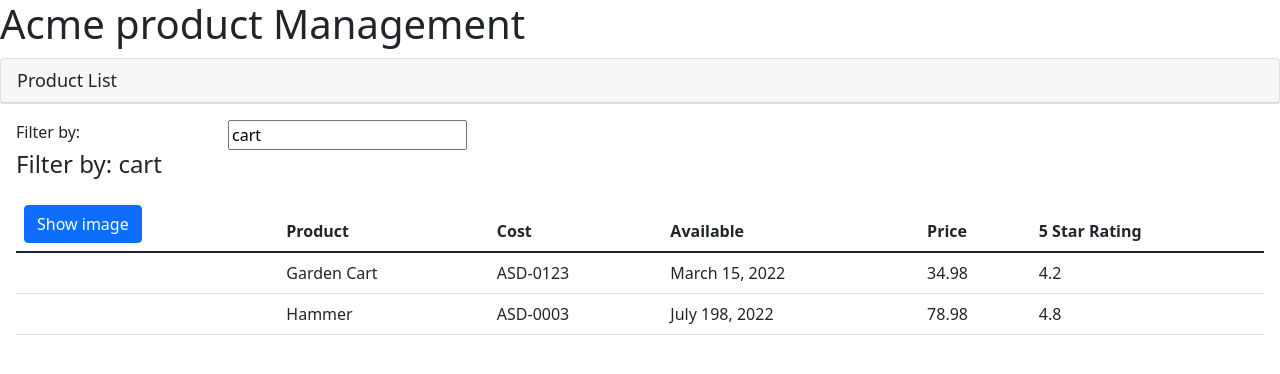
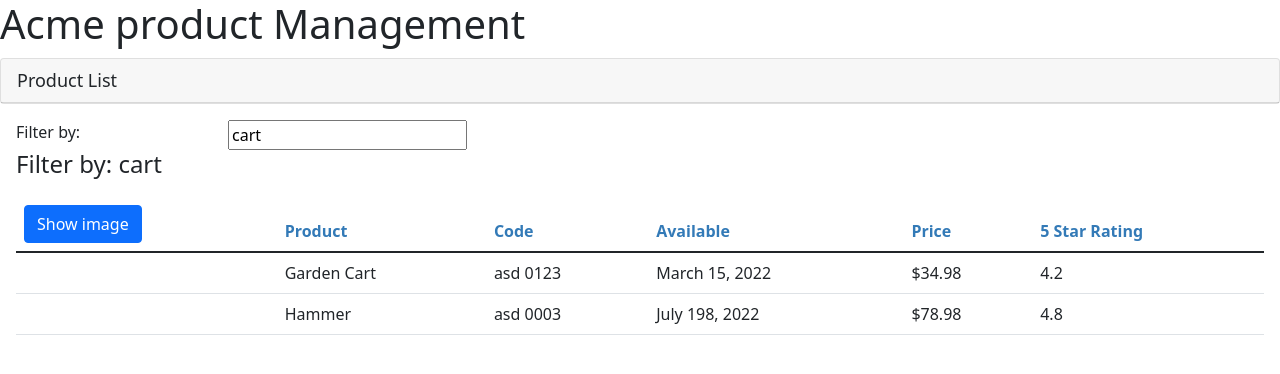
Before and after one commit to subarna-twayana/APM_Angular, an Angular app: page / in a window 1280 px wide. Shown: the top 374 px of the page. Built offline with nearby package versions, Linux system fonts and the light colour scheme.

Commit message:
Interface, encapsulation, lifecycle hooks and custom pipe

```diff
--- a/src/app/app.module.ts
+++ b/src/app/app.module.ts
@@ -4,11 +4,13 @@
 
 import { AppComponent } from './app.component';
 import { ProductListComponent } from './products/product-list.component';
+import { ConvertToSpacesPipe } from './shared/convert-to-space.pipe';
 
 @NgModule({
   declarations: [
     AppComponent,
-    ProductListComponent
+    ProductListComponent,
+    ConvertToSpacesPipe
   ],
   imports: [
     BrowserModule,
--- /dev/null
+++ b/src/app/products/product-list.component.css
@@ -0,0 +1,3 @@
+thead {
+    color: #337AB7;
+}
--- a/src/app/products/product-list.component.html
+++ b/src/app/products/product-list.component.html
@@ -28,7 +28,7 @@
                         </button>
                     </th>
                     <th>Product</th>
-                    <th>Cost</th>
+                    <th>Code</th>
                     <th>Available</th>
                     <th>Price</th>
                     <th>5 Star Rating</th>
@@ -44,9 +44,9 @@
                         [style.margin.px]= 'imageMargin'>
                     </td>
                     <td>{{product.productName}}</td>
-                    <td>{{product.productCode}}</td>
+                    <td>{{product.productCode | lowercase | convertToSpaces:'-'}}</td>
                     <td>{{product.releaseDate}}</td>
-                    <td>{{product.price}}</td>
+                    <td>{{product.price | currency:'USD':'symbol':'1.2-2'}}</td>
                     <td>{{product.starRating}}</td>
                 </tr>
             </tbody>
--- a/src/app/products/product-list.component.ts
+++ b/src/app/products/product-list.component.ts
@@ -1,17 +1,22 @@
-import { Component } from "@angular/core";
+import { Component, OnInit } from "@angular/core";
+import { IProduct } from "./product";
 
 @Component({
     selector: 'pm-products',
-    templateUrl: './product-list.Component.html'
+    templateUrl: './product-list.Component.html',
+    styleUrls: ['./product-list.component.css']
 })
 
-export class ProductListComponent {
+export class ProductListComponent implements OnInit{
+  ngOnInit(): void {
+    console.log ("Method not implemented.");
+  }
     pageTitle: string = 'Product List';
     imageWidth: number = 50;
     imageMargin: number = 2;
     showImage: boolean =false;
     listFilter: string = 'cart';
-    products: any[] =[
+    products: IProduct[] =[
         {
           "productId": 1,
           "productName": "Garden Cart",
--- /dev/null
+++ b/src/app/products/product.ts
@@ -0,0 +1,11 @@
+export interface IProduct {
+    productId: number;
+    productName: string;
+    productCode: string;
+    releaseDate: string;
+    description: string;
+    price: number;
+    starRating: number;
+    imageUrl: string;
+
+}
--- /dev/null
+++ b/src/app/shared/convert-to-space.pipe.ts
@@ -0,0 +1,11 @@
+import {Pipe, PipeTransform } from "@angular/core";
+
+@Pipe({
+    name: 'convertToSpaces'
+})
+
+export class ConvertToSpacesPipe {
+    transform(value: string, character: string): string {
+        return value.replace(character, ' ');
+    }
+}
```
